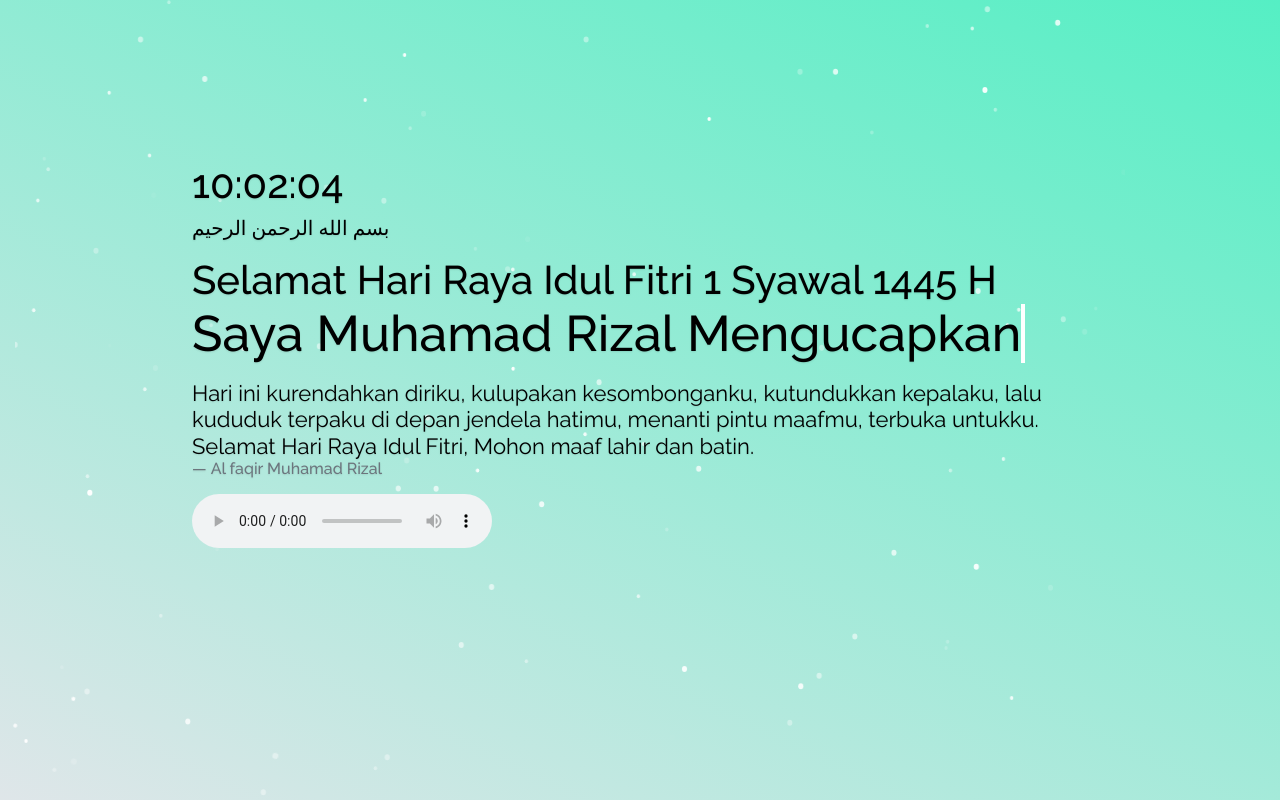
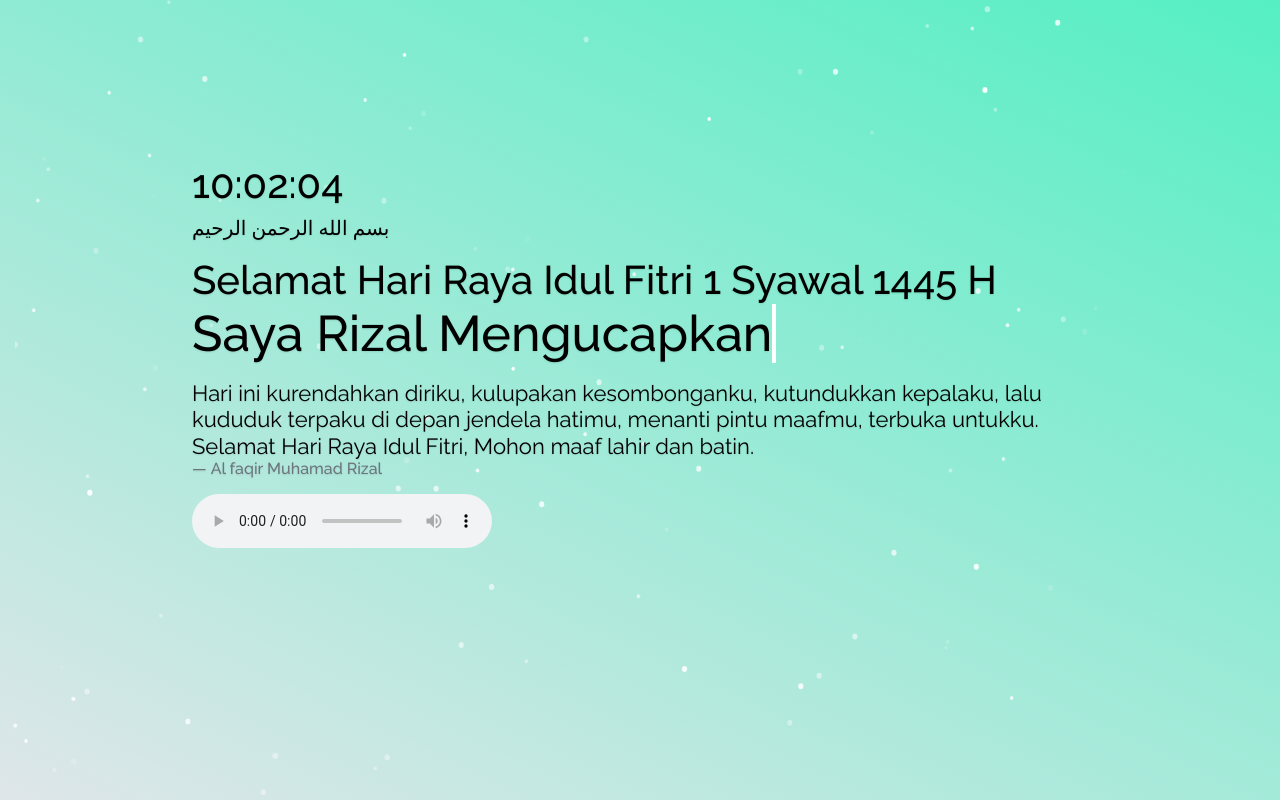
Before and after one commit to mrsyahyaa/idulfitri, a plain HTML site: page index.html in a window 1280 px wide. Drawn offline with nearby package versions, Linux system fonts and the light colour scheme.

Commit message:
Add files via upload

```diff
--- a/index.html
+++ b/index.html
@@ -22,7 +22,7 @@
                 بسم الله الرحمن الرحيم
             </p>
             <div class="intro">Selamat Hari Raya Idul Fitri 1 Syawal 1445 H</div>
-            <a class="typewrite" data-period="2000" data-type='[ "Saya Muhamad Rizal Mengucapkan", "Minal Aidin Wal Faidzin", "Mohon Maaf Lahir dan Batin"]'>
+            <a class="typewrite" data-period="2000" data-type='[ "Saya Rizal Mengucapkan", "Minal Aidin Wal Faidzin", "Mohon Maaf Lahir dan Batin"]'>
               <span class="wrap"></span>
             </a>
             <blockquote class="blockquote mt-3">
```
